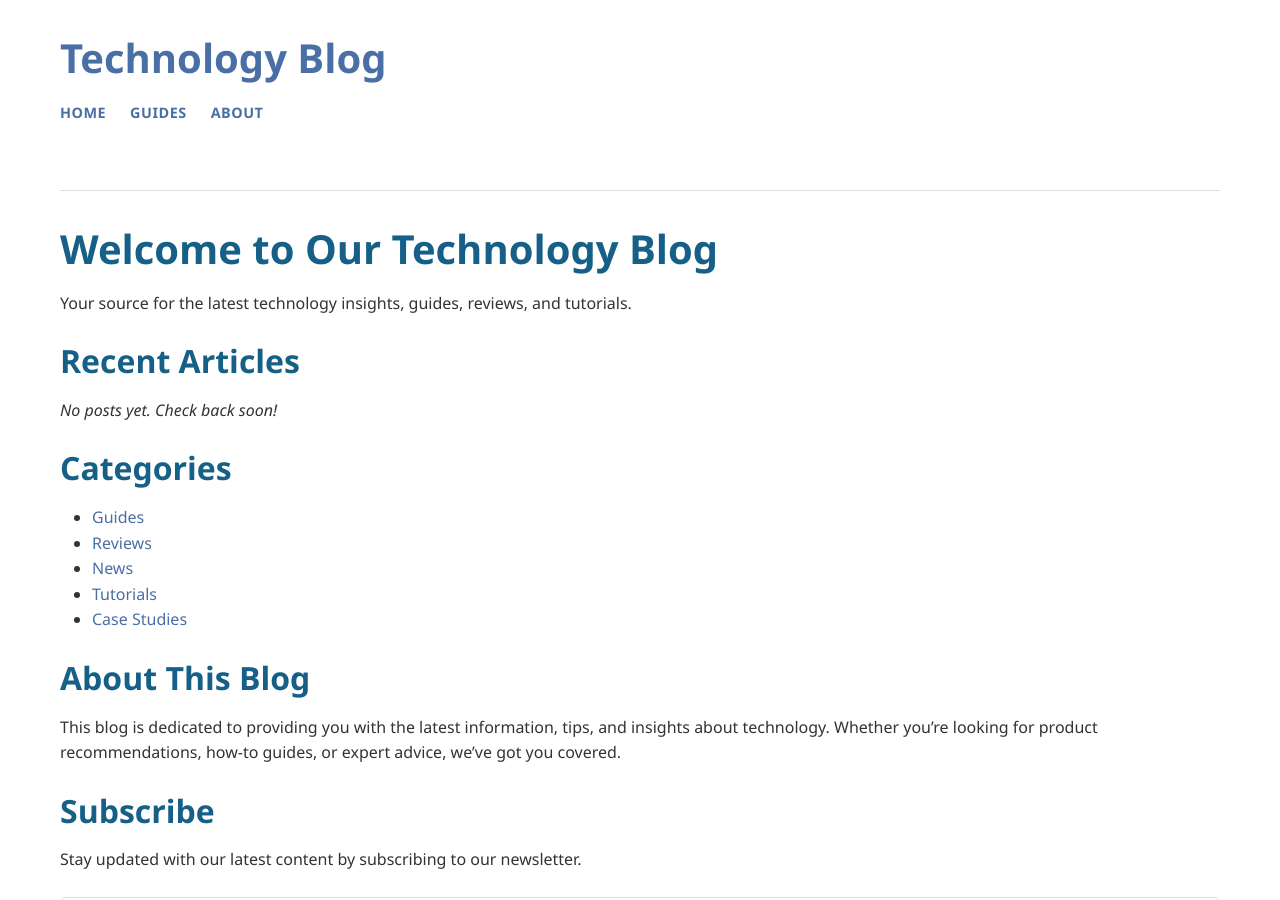
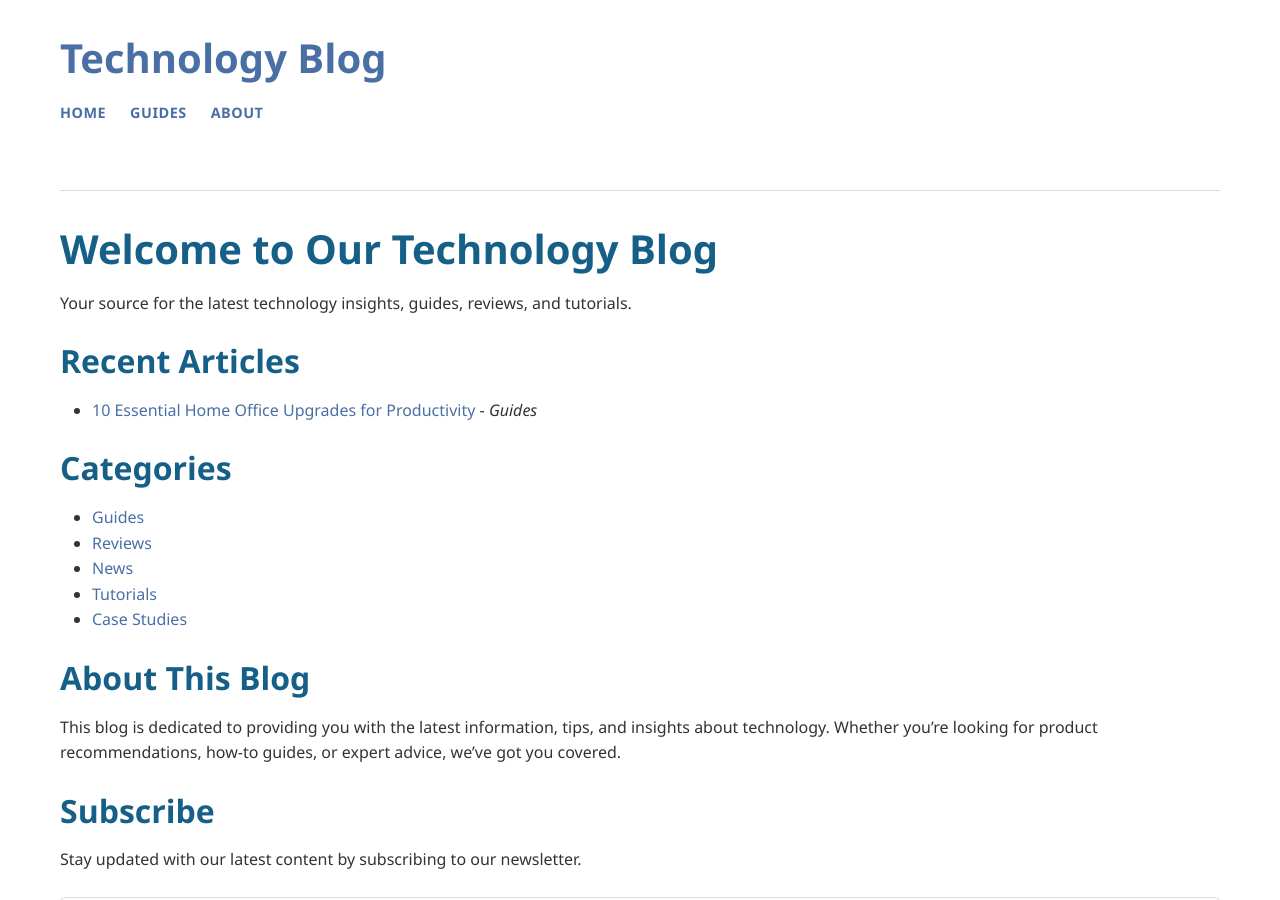
Before and after one commit to DIRAKHIL/Autonomous-AI-Agents, a Jekyll site: the page built from index.md, in a window 1280 px wide and 900 px high. Built offline with Jekyll 4.4.1, drawn with Linux system fonts in a browser that asks for light colours.

Commit message:
Update homepage with recent posts

```diff
--- a/index.md
+++ b/index.md
@@ -9,7 +9,7 @@ Your source for the latest technology insights, guides, reviews, and tutorials.
 
 ## Recent Articles
 
-*No posts yet. Check back soon!*
+* [10 Essential Home Office Upgrades for Productivity]({{ site.baseurl }}{{ post_url 2025-07-21-guides-10-essential-home-office-upgrades-for-productivity }}) - *Guides*
 
 
 ## Categories
```
